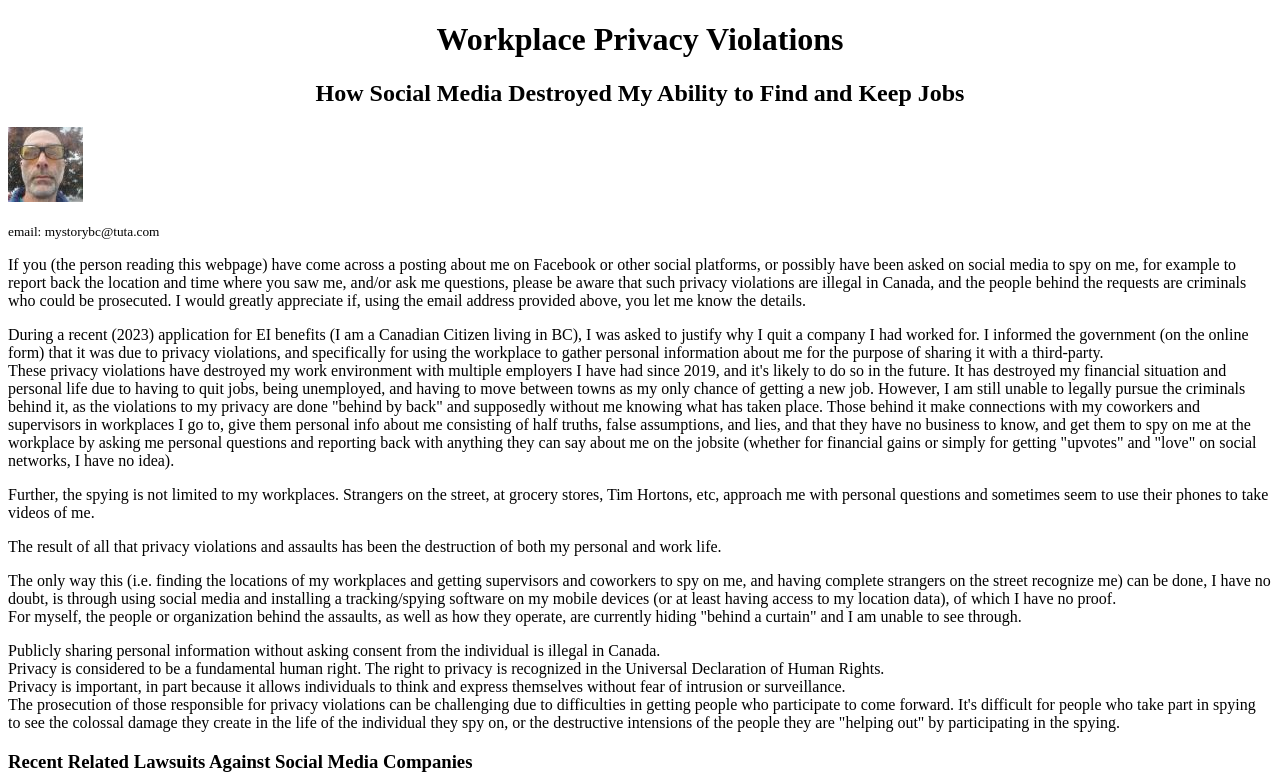
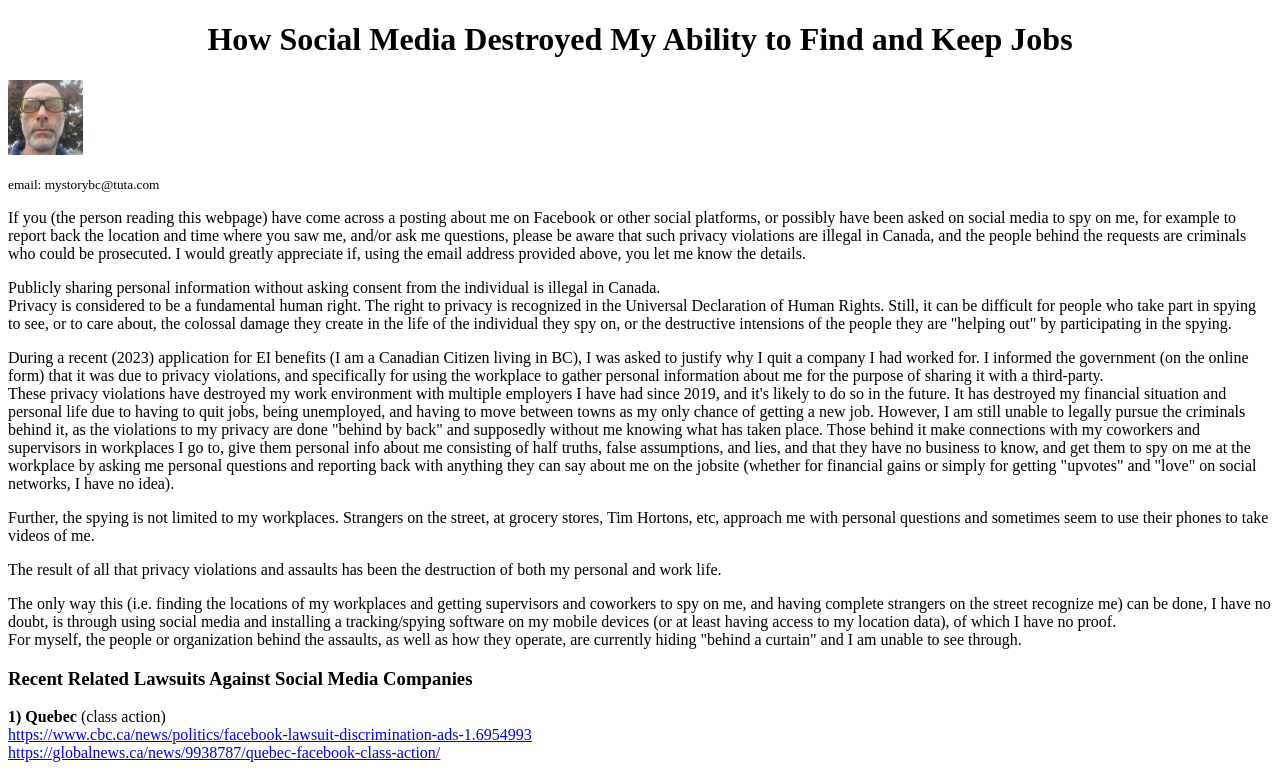
Before and after one commit to MyStoryBC/PrivacyViolations, a plain HTML site: page index.html in a window 1280 px wide. Shown: the top 780 px of the page. Drawn offline with Linux system fonts and the light colour scheme.

Commit message:
Add files via upload

```diff
--- a/index.html
+++ b/index.html
@@ -35,11 +35,8 @@ header, section, footer, aside, nav, main, article, figure
 
 <header>
 <h1>
-<a id="Top"></a>Workplace Privacy Violations
+<a id="Top"></a>How Social Media Destroyed My Ability to Find and Keep Jobs
 </h1>
-<h2>
-How Social Media Destroyed My Ability to Find and Keep Jobs
-</h2>
 
 <img src="docs/assets/images/MyStoryBC.JPG" width="75" height="75" alt="Picture of author">
 <p><small>
@@ -52,6 +49,12 @@ email: mystorybc@tuta.com
 
 <p>
 If you (the person reading this webpage) have come across a posting about me on Facebook or other social platforms, or possibly have been asked on social media to spy on me, for example to report back the location and time where you saw me, and/or ask me questions, please be aware that such privacy violations are illegal in Canada, and the people behind the requests are criminals who could be prosecuted. I would greatly appreciate if, using the email address provided above, you let me know the details.
+</p>
+
+<p>
+Publicly sharing personal information without asking consent from the individual is illegal in Canada.
+<br>
+Privacy is considered to be a fundamental human right. The right to privacy is recognized in the Universal Declaration of Human Rights. Still, it can be difficult for people who take part in spying to see, or to care about, the colossal damage they create in the life of the individual they spy on, or the destructive intensions of the people they are "helping out" by participating in the spying.
 </p>
 
 
@@ -74,17 +77,6 @@ The result of all that privacy violations and assaults has been the destruction
 The only way this (i.e. finding the locations of my workplaces and getting supervisors and coworkers to spy on me, and having complete strangers on the street recognize me) can be done, I have no doubt, is through using social media and installing a tracking/spying software on my mobile devices (or at least having access to my location data), of which I have no proof.
 <br>
 For myself, the people or organization behind the assaults, as well as how they operate, are currently hiding &quot;behind a curtain&quot; and I am unable to see through.
-</p>
-
-
-<p>
-Publicly sharing personal information without asking consent from the individual is illegal in Canada.
-<br>
-Privacy is considered to be a fundamental human right. The right to privacy is recognized in the Universal Declaration of Human Rights.
-<br>
-Privacy is important, in part because it allows individuals to think and express themselves without fear of intrusion or surveillance.
-<br>
-The prosecution of those responsible for privacy violations can be challenging due to difficulties in getting people who participate to come forward. It's difficult for people who take part in spying to see the colossal damage they create in the life of the individual they spy on, or the destructive intensions of the people they are "helping out" by participating in the spying.
 </p>
 
 </section>
```
